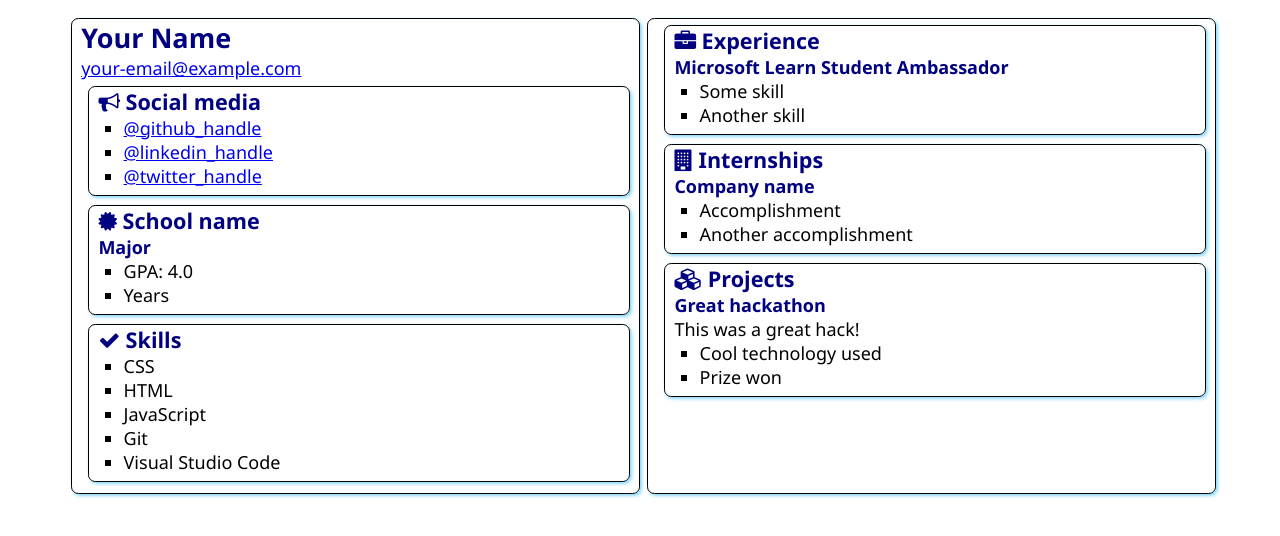
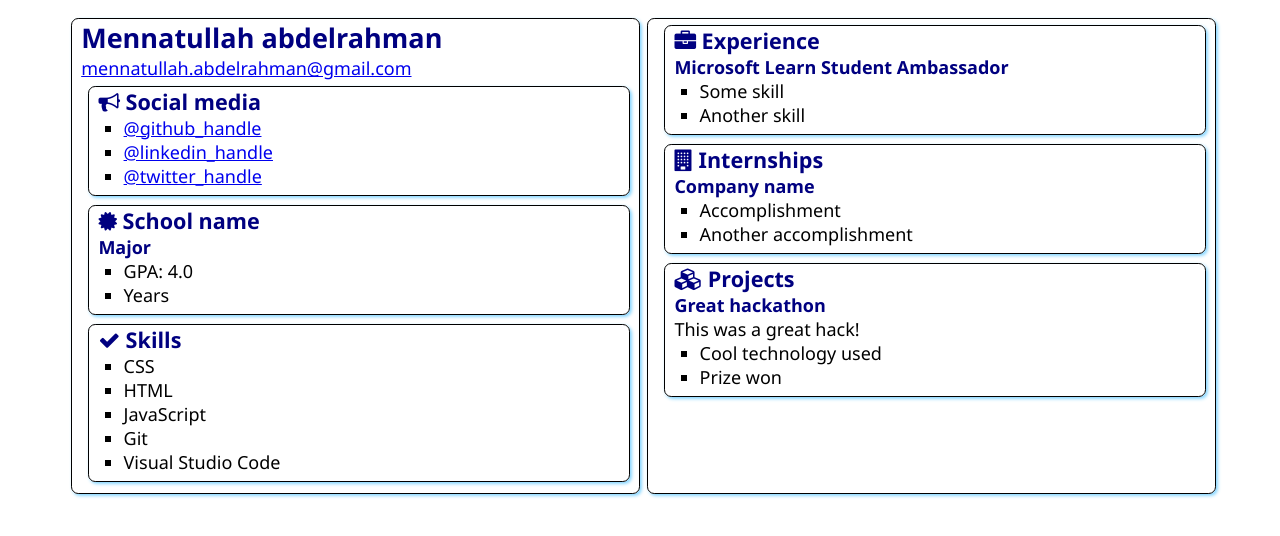
Before and after one commit to MennaEwas/SATechnicalOnboarding., a plain HTML site: page src/index.html in a window 1280 px wide. Drawn offline with Linux system fonts and the light colour scheme.

Commit message:
Update index.html

```diff
--- a/src/index.html
+++ b/src/index.html
@@ -12,8 +12,8 @@
 <body>
     <main>
         <article class="box">
-            <h1>Your Name</h1>
-            <div><a href="mailto:your.email@example.com">your-email@example.com</a></div>
+            <h1>Mennatullah abdelrahman</h1>
+            <div><a href="mailto:your.email@example.com">mennatullah.abdelrahman@gmail.com</a></div>
 
             <section class="box">
                 <h2>
```
